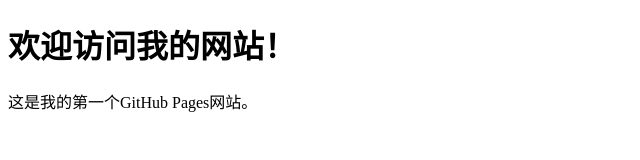
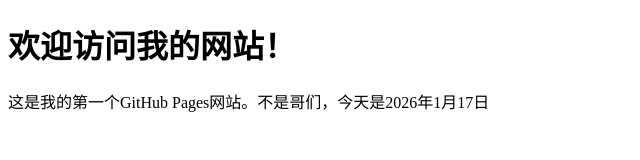
Before and after one commit to EAhan888/zhangsan.github.io, a plain HTML site: page index.html in a window 1280 px wide. Shown: the whole page, without its empty margins (0-640 px from the left). Drawn offline with Linux system fonts and the light colour scheme.

Commit message:
Update index.html

```diff
--- a/index.html
+++ b/index.html
@@ -7,6 +7,6 @@
 </head>
 <body>
     <h1>欢迎访问我的网站！</h1>
-    <p>这是我的第一个GitHub Pages网站。</p>
+    <p>这是我的第一个GitHub Pages网站。不是哥们，今天是2026年1月17日</p>
 </body>
 </html>
```
